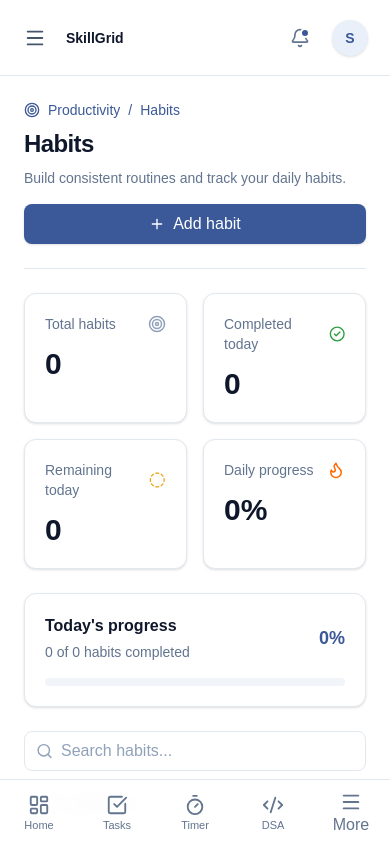
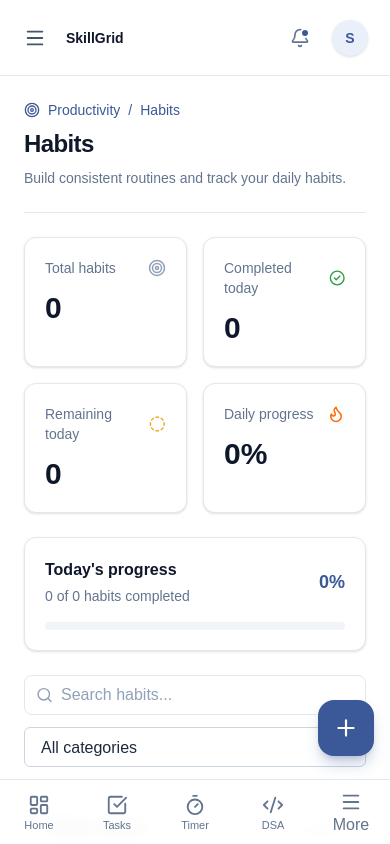
Before and after one commit to thiteswapnil1212-hue/skillGrid, a Next.js app in the folder skillgrid-app/: page /habits in a window 390 px wide. Built offline with nearby package versions, Linux system fonts and the light colour scheme.

Commit message:
feat: FAB on mobile, desktop-only header button

```diff
--- a/skillgrid-app/src/app/habits/page.tsx
+++ b/skillgrid-app/src/app/habits/page.tsx
@@ -1,6 +1,7 @@
 "use client";
 
 import { uid } from "@/lib/utils";
+import Fab from "@/components/ui/Fab";
 import { useMemo, useState, type FormEvent } from "react";
 import {
   Plus,
@@ -111,7 +112,7 @@ export default function HabitsPage() {
           <h1 className="mt-2 text-2xl font-semibold tracking-tight text-slate-900 sm:text-3xl">Habits</h1>
           <p className="mt-2 text-sm text-slate-500">Build consistent routines and track your daily habits.</p>
         </div>
-        <Button onClick={() => setShowForm((current) => !current)} className="gap-2">
+        <Button onClick={() => setShowForm((current) => !current)} className="hidden gap-2 lg:inline-flex">
           {showForm ? <X size={16} /> : <Plus size={16} />}
           {showForm ? "Close form" : "Add habit"}
         </Button>
@@ -303,6 +304,7 @@ export default function HabitsPage() {
         Habit data is currently held in page state and resets when you refresh.
         Daily history and streaks will require database persistence.
       </p>
+      {!showForm && <Fab onClick={() => setShowForm(true)} label="Add habit" />}
     </main>
   );
 }
```
